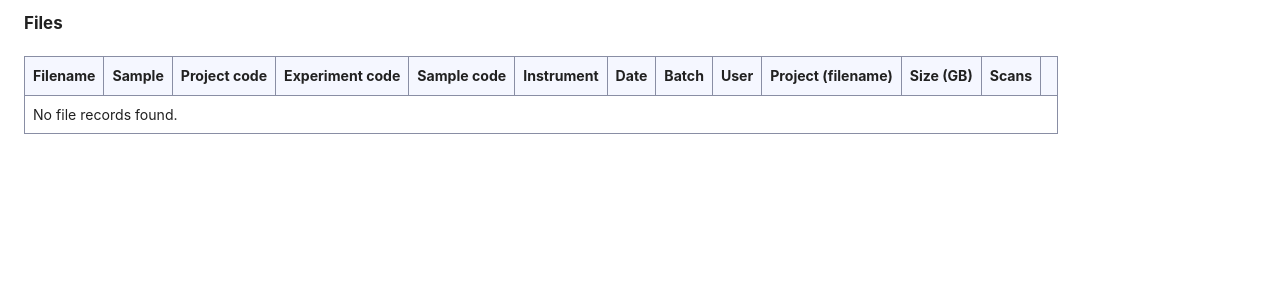
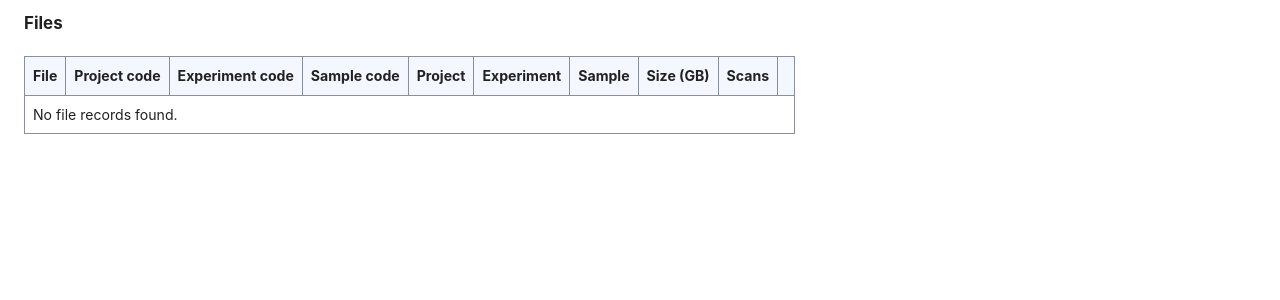
Before and after one commit to Rappsilber-Laboratory/sample-tracker, a Flask app: page /files in a window 1280 px wide. Shown: the part 73-373 px from the top of the page. Run offline with Flask 3, Linux system fonts and the light colour scheme; data that the repository does not hold is empty.

Commit message:
files table

```diff
--- a/templates/_tables.html
+++ b/templates/_tables.html
@@ -53,20 +53,17 @@
 {% endmacro %}
 
 
-{% macro file_table(files, show_sample=true) %}
+{% macro file_table(files) %}
 <table>
   <thead>
     <tr>
-      <th>Filename</th>
-      {% if show_sample %}<th>Sample</th>{% endif %}
+      <th>File</th>
       <th>Project code</th>
       <th>Experiment code</th>
       <th>Sample code</th>
-      <th>Instrument</th>
-      <th>Date</th>
-      <th>Batch</th>
-      <th>User</th>
-      <th>Project (filename)</th>
+      <th>Project</th>
+      <th>Experiment</th>
+      <th>Sample</th>
       <th>Size (GB)</th>
       <th>Scans</th>
       <th></th>
@@ -76,21 +73,18 @@
     {% for f in files %}
     <tr>
       <td><a href="{{ url_for('file_detail', id=f.id) }}">{{ f.filename or f.id }}</a></td>
-      {% if show_sample %}<td>{% if f.sample %}<a href="{{ url_for('sample_detail', id=f.sample_id) }}">{{ f.sample.name }}</a>{% else %}—{% endif %}</td>{% endif %}
       <td>{% if f.sample %}{{ f.sample.experiment.project.code or '' }}{% else %}—{% endif %}</td>
       <td>{% if f.sample %}{{ f.sample.experiment.code or '' }}{% else %}—{% endif %}</td>
       <td>{% if f.sample %}{{ f.sample.code or '' }}{% else %}—{% endif %}</td>
-      <td>{{ f.instrument_initial or '' }}</td>
-      <td>{{ f.date or '' }}</td>
-      <td>{{ f.batch_name or '' }}</td>
-      <td>{{ f.user_initials or '' }}</td>
-      <td>{{ f.project_code or '' }}</td>
+      <td>{% if f.sample %}<a href="{{ url_for('project_detail', id=f.sample.experiment.project_id) }}">{{ f.sample.experiment.project.name }}</a>{% else %}—{% endif %}</td>
+      <td>{% if f.sample %}<a href="{{ url_for('experiment_detail', id=f.sample.experiment_id) }}">{{ f.sample.experiment.name }}</a>{% else %}—{% endif %}</td>
+      <td>{% if f.sample %}<a href="{{ url_for('sample_detail', id=f.sample_id) }}">{{ f.sample.name }}</a>{% else %}—{% endif %}</td>
       <td>{{ '%.3f'|format(f.size_bytes / 1e9) if f.size_bytes is not none else '' }}</td>
       <td>{{ f.scan_count or '' }}</td>
       <td><a href="{{ url_for('file_edit', id=f.id) }}">Edit</a></td>
     </tr>
     {% else %}
-    <tr><td colspan="{{ 13 if show_sample else 12 }}">No file records found.</td></tr>
+    <tr><td colspan="11">No file records found.</td></tr>
     {% endfor %}
   </tbody>
 </table>
--- a/templates/sample/detail.html
+++ b/templates/sample/detail.html
@@ -88,5 +88,5 @@
 {% endif %}
 
 <h3>Files</h3>
-{{ file_table(sample.files, show_sample=false) }}
+{{ file_table(sample.files) }}
 {% endblock %}
```
